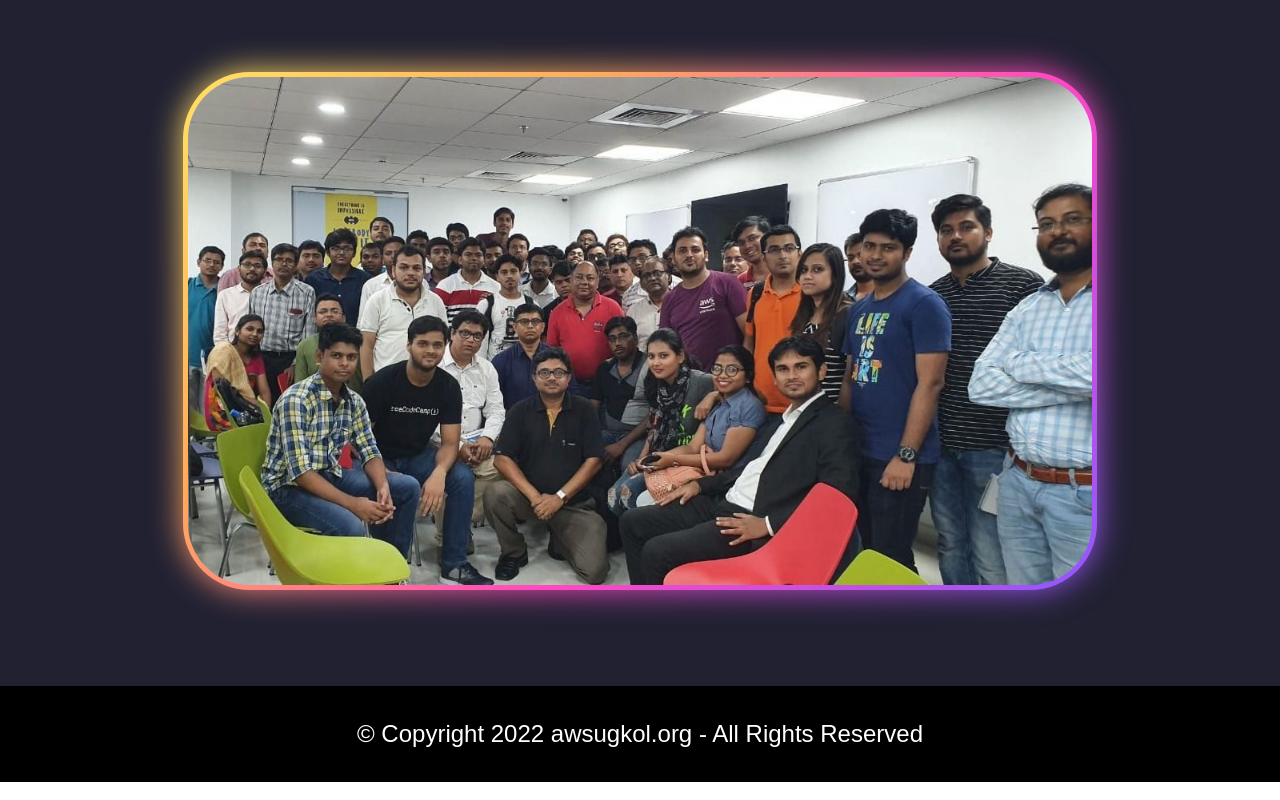
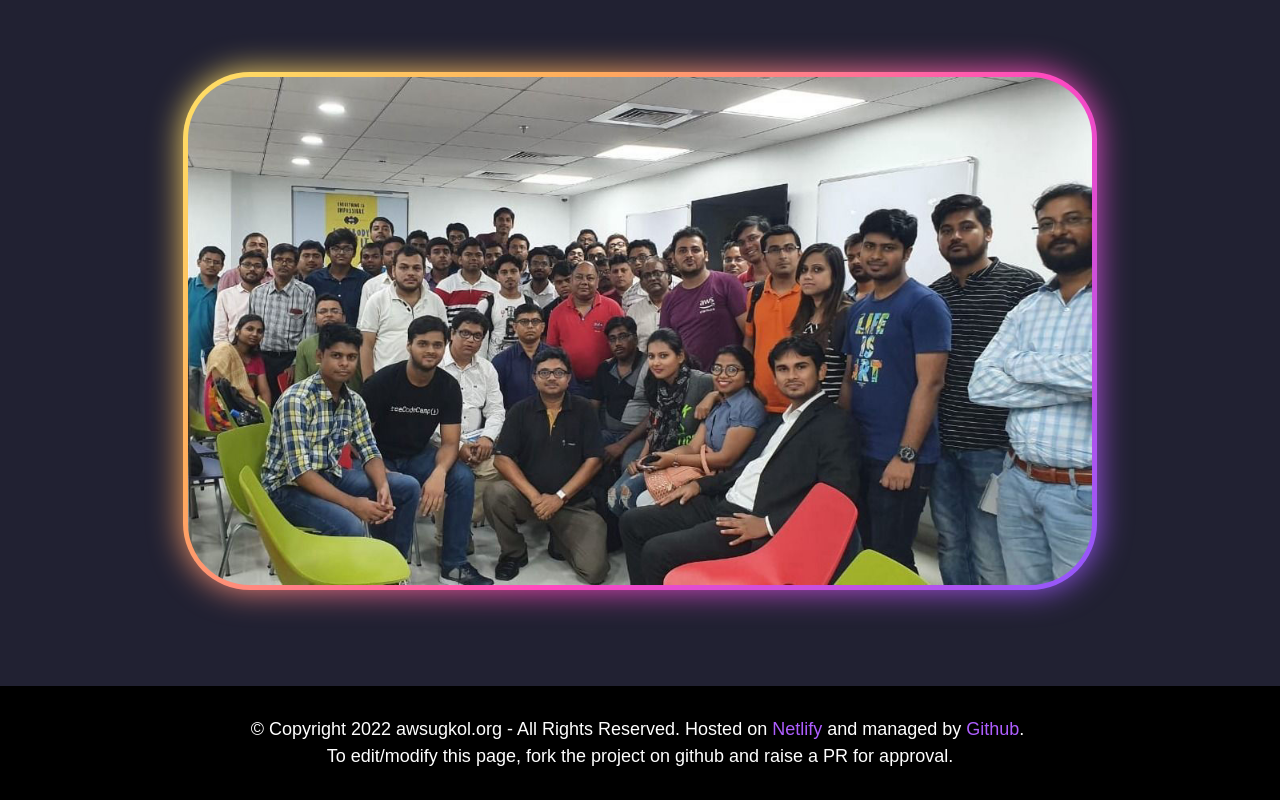
Before and after one commit to awsugkol/awsugkol.org, a plain HTML site: page index.html in a window 1280 px wide. Shown: the part 1862-2662 px from the top of the page. Drawn offline with Linux system fonts and the light colour scheme; a script that the page names is missing; files whose address does not match are found by name; a web font is replaced by a local one.

Commit message:
Add files via upload

```diff
--- a/index.html
+++ b/index.html
@@ -197,9 +197,8 @@
     <div class="container">
         <div class="media-container-row align-center mbr-white">
             <div class="col-12">
-                <p class="mbr-text mb-0 mbr-fonts-style align-center display-4">
-                    © Copyright 2022 awsugkol.org - All Rights Reserved
-                </p>
+                <p class="mbr-text mb-0 mbr-fonts-style align-center display-7">
+                    © Copyright 2022 awsugkol.org - All Rights Reserved. Hosted on <a href="https://netlify.com" class="text-primary" target="_blank">Netlify</a> and managed by <a href="https://github.com/awsugkol" class="text-primary" target="_blank">Github</a>.&nbsp;<br>To edit/modify this page, fork the project on github and raise a PR for approval.</p>
             </div>
         </div>
     </div>
```
